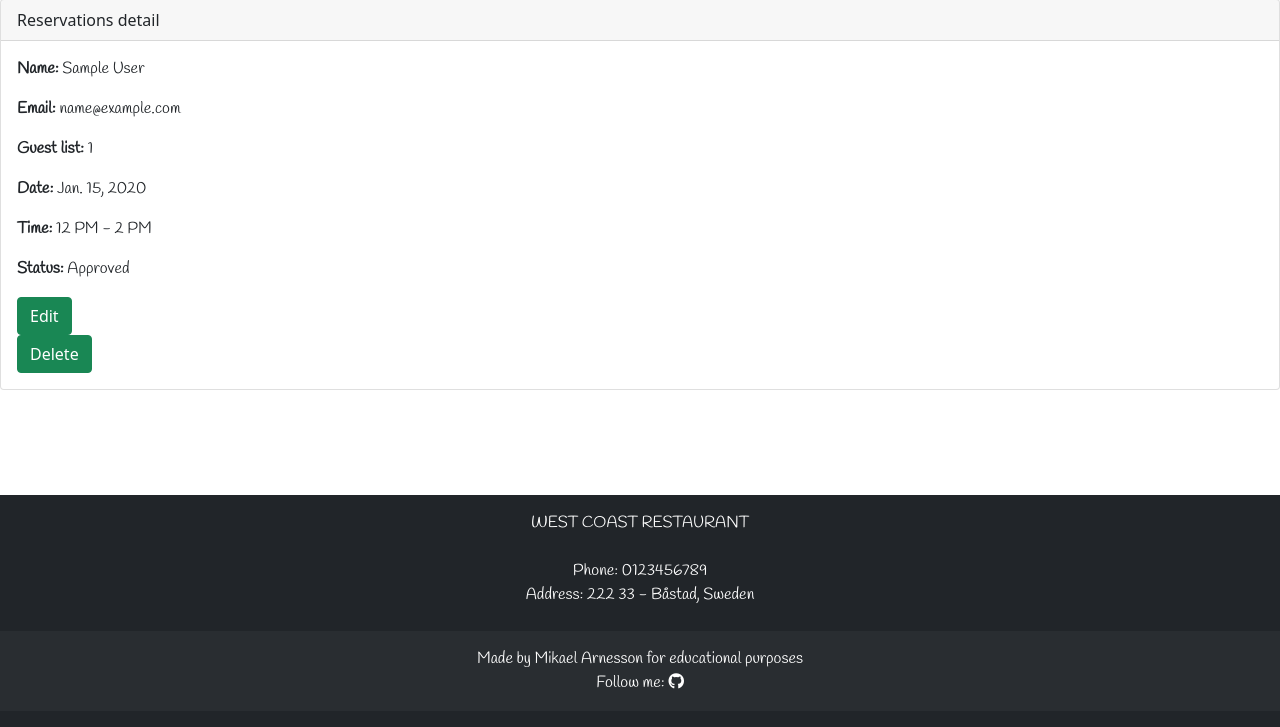
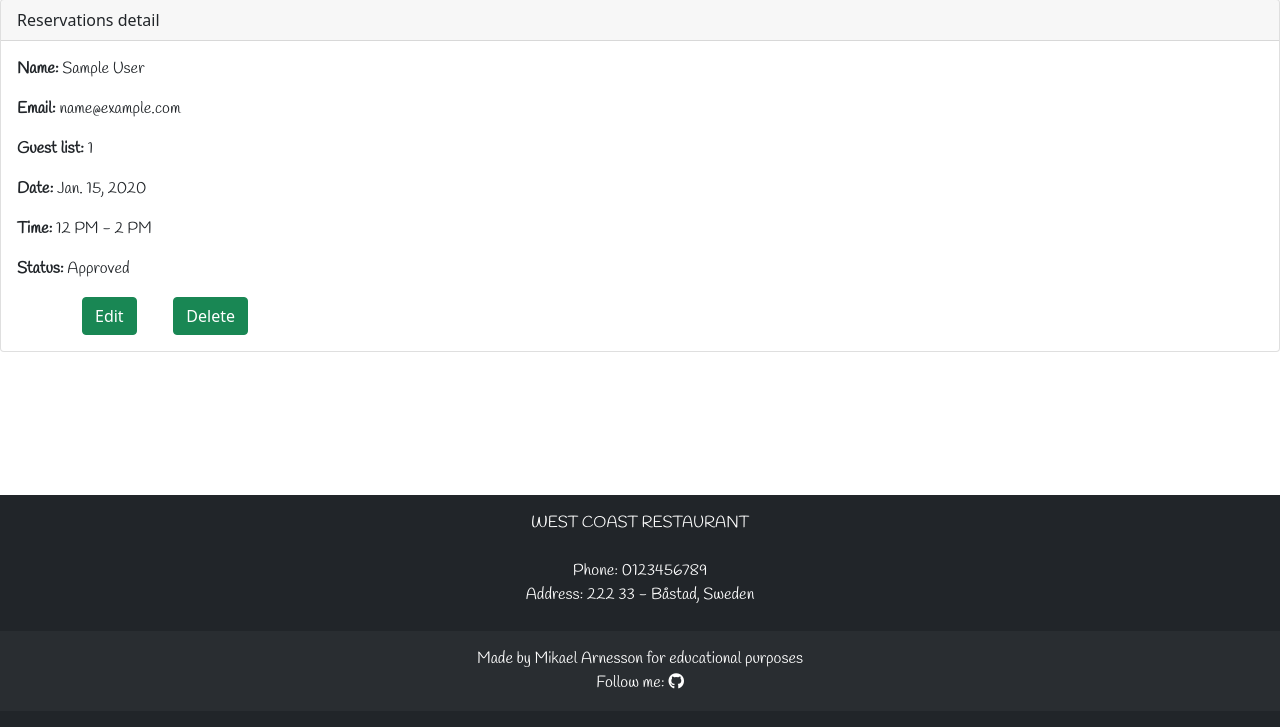
Before and after one commit to blackcatten/west-coast-restaurant, a Django app: page /reservations_detail/ in a window 1280 px wide. Shown: the part 73-800 px from the top of the page. Run offline with Django 3.2, Linux system fonts and the light colour scheme; a user stored in the database is signed in; tables that the repository leaves empty hold one stand-in row (values such as "Sample post"); some libraries are stand-ins or nearby versions.

Commit message:
Updated lay out to reservations_detail

```diff
--- a/templates/reservations_detail.html
+++ b/templates/reservations_detail.html
@@ -1,7 +1,5 @@
 {% extends "base.html" %}
-
 {% block content %}
-
 {% if reservations %}
 {% for booking in reservations %}
 
@@ -10,23 +8,22 @@
     <div class="card-header">
     Reservations detail
     </div>
-  <div class="card-body">
-
+  <div class="card-body justify-content-center">
     <p><strong>Name:</strong> {{ booking.full_name }} </p>
-    <p><strong>Email:</strong>   {{ booking.email }} </p>
-    <p><strong>Guest list:</strong>   {{ booking.guest_list }} </p>
-    <p><strong>Date:</strong>   {{ booking.date }} </p>
-    <p><strong>Time:</strong>   {{ booking.time }} </p>
+    <p><strong>Email:</strong> {{ booking.email }} </p>
+    <p><strong>Guest list:</strong> {{ booking.guest_list }} </p>
+    <p><strong>Date:</strong> {{ booking.date }} </p>
+    <p><strong>Time:</strong> {{ booking.time }} </p>
     {% if booking.approved %}
-            <p><strong>Status:</strong>  Approved
-            </p>
+    <p><strong>Status:</strong> Approved </p>
     {% else %}
-            <p><strong>Status:</strong>  Pending
-            </p>
+    <p><strong>Status:</strong> Pending </p>
     {% endif %}
-
+    <div class="container">
+      <div class="row align-items-center">
+          <div class="col-md-2">
+            <div class="d-flex justify-content-between">
               <a class="btn btn-success" href="{% url 'update_reservation' booking.id %}">Edit</a>
-
               <form method="post" action="{% url 'delete_reservation' booking.id %}">
               {% csrf_token %}
                 <button class="btn btn-success" type="submit">Delete</button>
@@ -34,12 +31,13 @@
             </div>
           </div>
         </div>
-
+      </div>
+    </div>
+  </div>
+</div>
 {% endfor %}
 {% else %}
-
 <h2>No bookings</h2>
 <p>Want to book a table?</p>
-
 {% endif %}
 {% endblock %}
```
Lines whose indentation alone changed are shown as unchanged.
